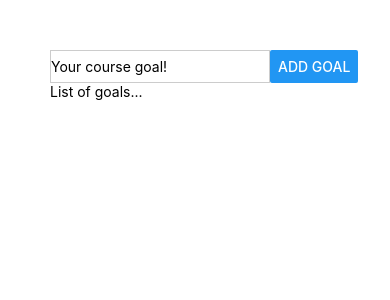
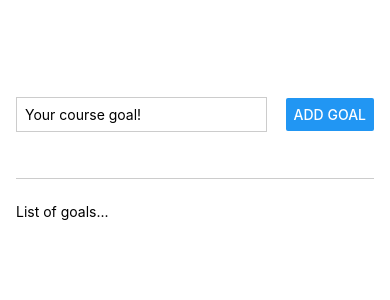
Before and after one commit to jcarroll1976/ReactNativeCourse, a React Native app: screen / in a window 390 px wide. Shown: the top 300 px of the page. Built offline with nearby package versions, Linux system fonts and the light colour scheme.

Commit message:
added additional styles to improve layout of app

```diff
--- a/App.js
+++ b/App.js
@@ -7,7 +7,7 @@
         <TextInput style = {styles.textInput} placeholder='Your course goal!'/>
         <Button title='Add Goal'/>
       </View>
-      <View>
+      <View style = {styles.goalsContainer}>
         <Text>List of goals...</Text>
       </View>
     </View>
@@ -16,14 +16,27 @@
 
 const styles = StyleSheet.create({
  appContainer: {
-  padding: 50,
+  flex: 1,
+  paddingTop: 50,
+  paddingHorizontal: 16
  },
  inputContainer: {
+  flex: 1,
   flexDirection: "row",
   justifyContent: "space-between",
+  alignItems: "center",
+  marginBottom: 24,
+  borderBottomWidth: 1,
+  borderBottomColor: "#cccccc"
  },
  textInput: {
   borderWidth: 1,
   borderColor: "#cccccc",
+  width: "70%",
+  marginRight: 8,
+  padding: 8
+ },
+ goalsContainer: {
+  flex: 5
  }
 });
```
